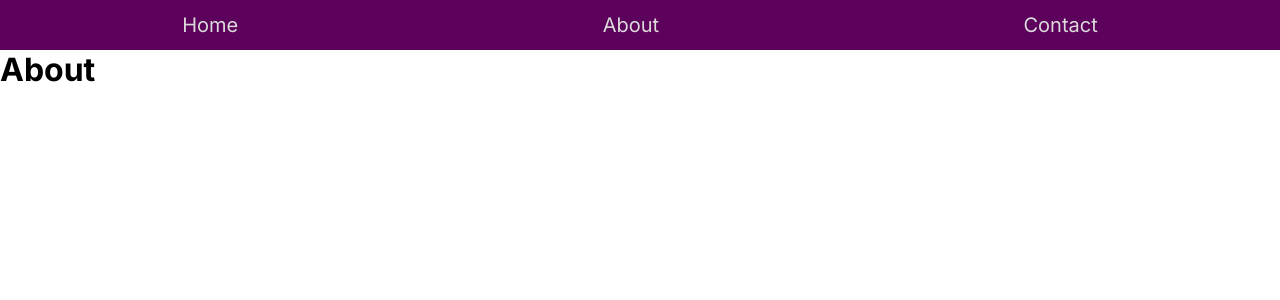
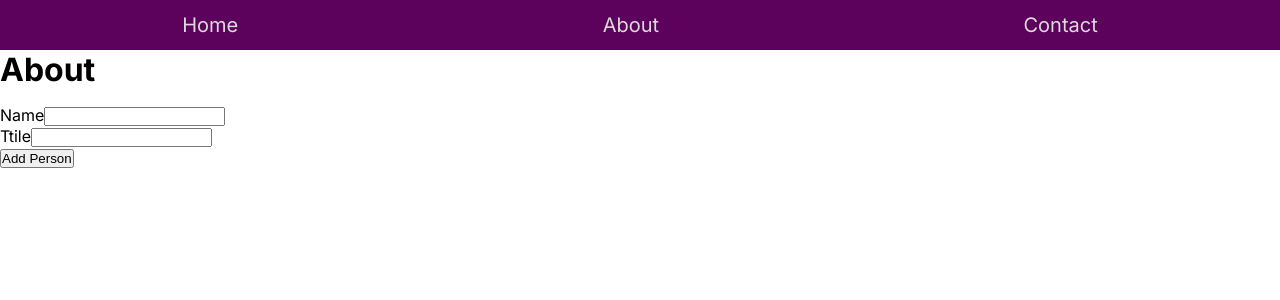
Before and after one commit to Sgissa/week-8-app-state-management, a Next.js app: page /about in a window 1280 px wide. Shown: the top 300 px of the page. Built offline with nearby package versions, Linux system fonts and the light colour scheme.

Commit message:
added form elements

```diff
--- a/src/app/about/page.js
+++ b/src/app/about/page.js
@@ -1,14 +1,52 @@
 "use client"
 import useAppState from "@/hooks/useAppState"
+import { useState } from "react";
 
 export default function About() {
+    const [newPersonForm, setNewPersonForm] = useState({name: "" });
     const appState = useAppState()
 
-    console.log(appState);
+    function ChangeFormField(e) {
+        setNewPersonForm({
+            ...newPersonForm,
+            [e.currentTarget.name]: e.currentTarget.value,
+        });
+    }
+
+    function submitNewPerson(e) {
+        e.preventDefault();
+        appState.addPerson(newPersonForm);
+        setNewPersonForm({name: "", title: "" });
+    }
+
+
+    const peopleJsx = appState.people.map
+    (function(peep){
+        return(
+            <li>
+                {peep.name} (<i>{peep.title}</i>)
+            </li>
+        )
+    })
 
     return (
         <main>
             <h1>About</h1>
+
+            <form onSubmit={submitNewPerson}>
+                <div>
+                    <label htmlFor="name">Name</label>
+                    <input id="name" name="name" value={newPersonForm.name} onChange={ChangeFormField} />
+                </div>
+                <div>
+                    <label htmlFor="title">Ttile</label>
+                    <input id="title" name="title" value={newPersonForm.title} onChange={ChangeFormField} />
+                </div>
+                <div>
+                    <input type="submit" value="Add Person"/>
+                </div>
+            </form>
+            <ul>{peopleJsx}</ul>
         </main>
     )
 }
--- a/src/components/Nav/index.js
+++ b/src/components/Nav/index.js
@@ -1,13 +1,14 @@
 import navStyles from "./nav.module.css"
+import Link from "next/link"
 
 
 export default function Nav(){
     return(
         <nav className={navStyles.mainNav}>
             <ul>
-                <li><a href='/'>Home</a></li>
-                <li><a href='/about'>About</a></li>
-                <li><a href='/'>Contact</a></li>
+                <li><Link href='/'>Home</Link></li>
+                <li><Link href='/about'>About</Link></li>
+                <li><Link href='/'>Contact</Link></li>
             </ul>
         </nav>
     )
--- a/src/components/ShowcaseImage/index.js
+++ b/src/components/ShowcaseImage/index.js
@@ -1,4 +1,5 @@
 import showcaseStyles from "./showcase.module.css"
+
 
 export default function ShowcaseImage({ title, shortDesc }) {
   return (
```
